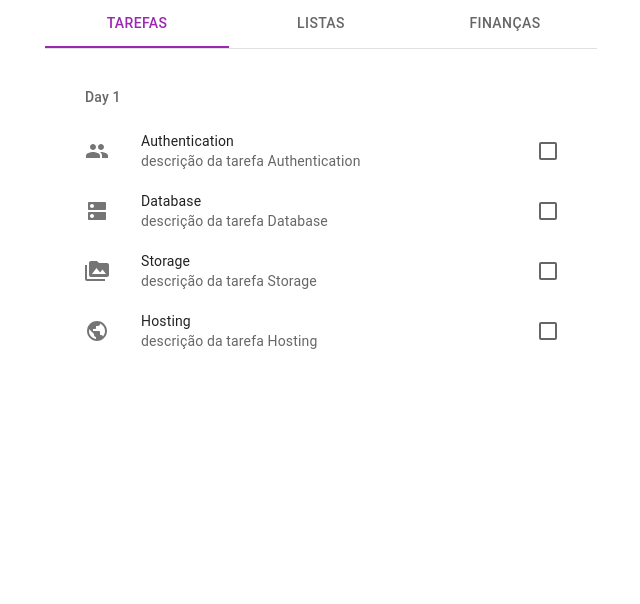
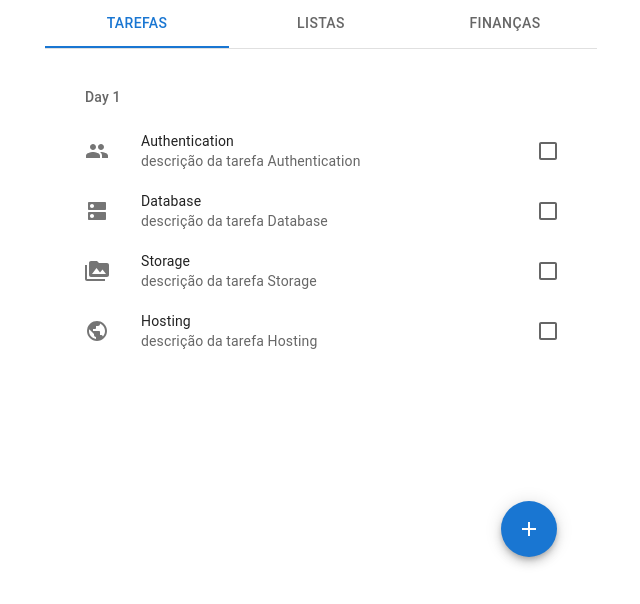
Before and after one commit to alandaleote/homeplanner, a React (Create React App) app in the folder front-react/: page / in a window 1280 px wide. Shown: the top 604 px of the page, without its empty margins (319-959 px from the left). Built offline with nearby package versions, Linux system fonts and the light colour scheme.

Commit message:
update tasks list

```diff
--- a/front-react/src/components/CheckboxList.js
+++ b/front-react/src/components/CheckboxList.js
@@ -26,7 +26,6 @@ export default function CheckboxList() {
     } else {
       item.checked = true;
     }
-
   };
 
   return (
--- a/front-react/src/pages/HomeTabs.js
+++ b/front-react/src/pages/HomeTabs.js
@@ -7,6 +7,7 @@ import TabPanel from '@mui/lab/TabPanel';
 
 import MyList from '../components/MyList.js';
 import CheckboxList from '../components/CheckboxList.js';
+import Tasks from './Tasks.js';
 
 export default function HomeTabs() {
   const [value, setValue] = React.useState('1');
@@ -20,19 +21,18 @@ export default function HomeTabs() {
       <TabContext value={value}>
         <Box sx={{ borderBottom: 1, borderColor: 'divider' }}>
           <TabList
-            centered
             variant="fullWidth"
-            textColor="secondary"
-            indicatorColor="secondary"
+            textColor="primary"
+            indicatorColor="primary"
             onChange={handleChange}
-            aria-label="lab API tabs example">
+          >
             <Tab label="Tarefas" value="1" />
             <Tab label="Listas" value="2" />
             <Tab label="Finanças" value="3" />
           </TabList>
         </Box>
-        <TabPanel value="1"><CheckboxList /></TabPanel>
-        <TabPanel value="2"><MyList /></TabPanel>
+        <TabPanel value="1"><Tasks /></TabPanel>
+        <TabPanel value="2"><CheckboxList /></TabPanel>
         <TabPanel value="3"><MyList /></TabPanel>
       </TabContext>
     </Box>
--- /dev/null
+++ b/front-react/src/pages/Tasks.js
@@ -0,0 +1,57 @@
+import * as React from 'react';
+import Box from '@mui/material/Box';
+import Fab from '@mui/material/Fab';
+import Modal from '@mui/material/Modal';
+import AddIcon from '@mui/icons-material/Add';
+import CheckboxList from '../components/CheckboxList';
+
+const boxStyle = {
+  position: 'absolute',
+  top: '50%',
+  left: '50%',
+  transform: 'translate(-50%, -50%)',
+  minWidth: 300,
+  minHeight: 300,
+  bgcolor: 'background.paper',
+  borderRadius: 20,
+  boxShadow: 14,
+  p: 4,
+};
+
+export default function Tasks() {
+
+  const [open, setOpen] = React.useState(false);
+  const handleOpen = () => setOpen(true);
+  const handleClose = () => setOpen(false);
+
+
+  return (
+    <Box
+      sx={{
+        bgcolor: 'background.paper',
+        position: 'relative',
+        minHeight: 500,
+      }}
+    >
+      <CheckboxList />
+      <Fab
+        color="primary"
+        aria-label="add"
+        sx={{ position: 'absolute', bottom: 16, right: 16 }}
+        onClick={handleOpen}
+      >
+        <AddIcon />
+      </Fab>
+      <Modal
+        open={open}
+        onClose={handleClose}
+      >
+        <Box sx={boxStyle}>
+          <AddIcon />
+          Adicionar Nova Tarefa
+        </Box>
+      </Modal>
+    </Box>
+
+  );
+}
```
Also changed, not shown: front-react/src/pages/TasksList.js (deleted).
